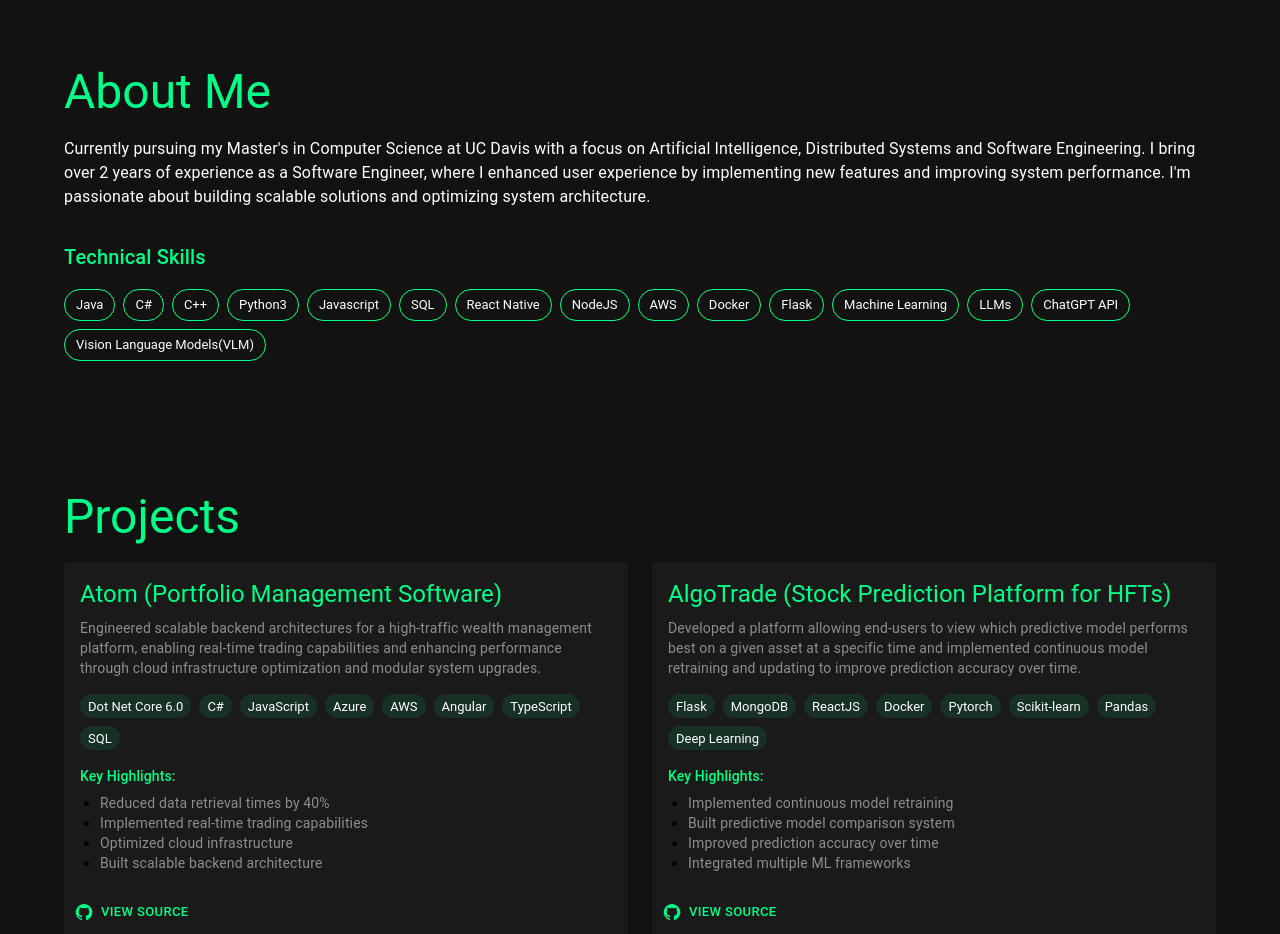
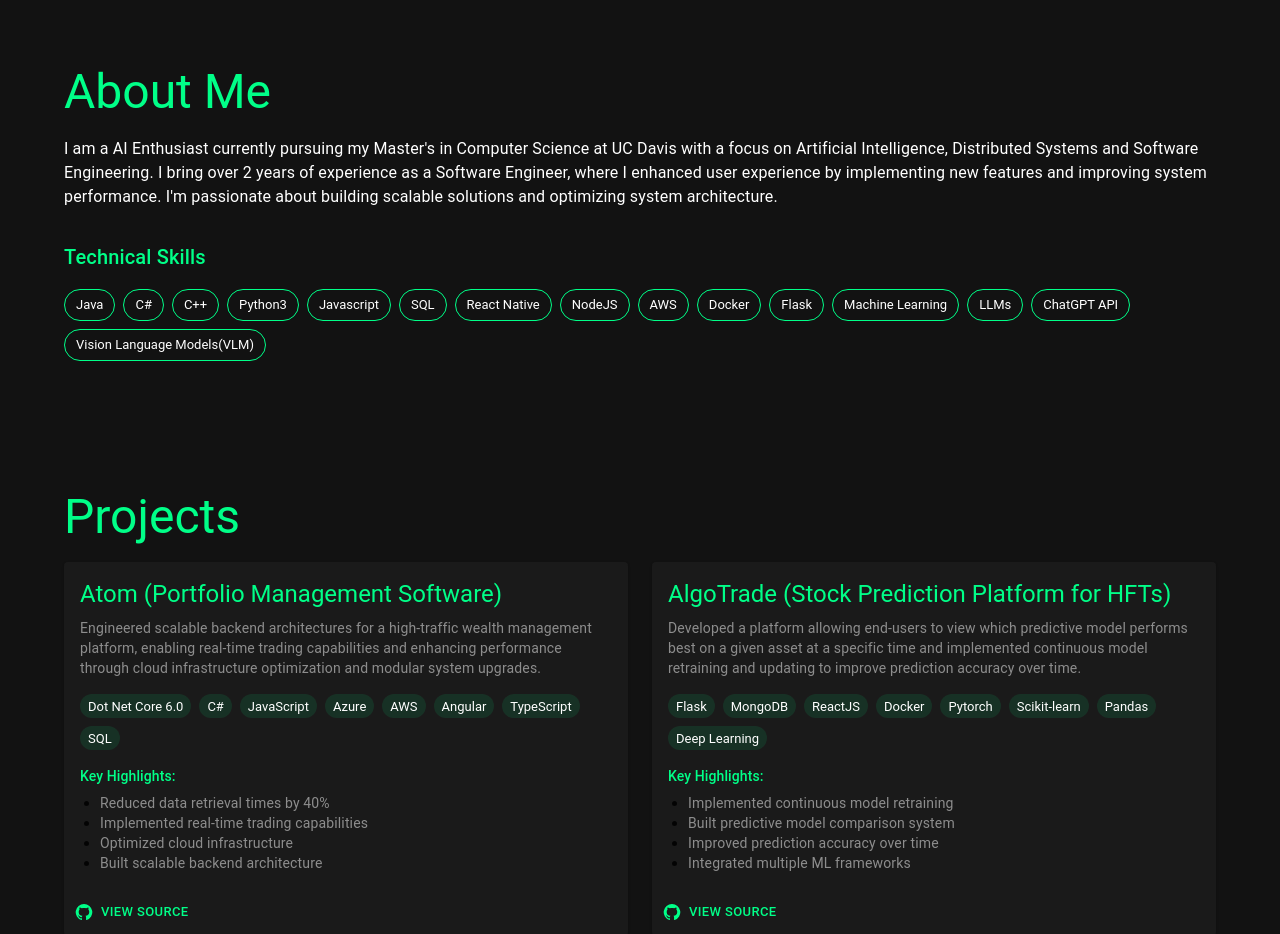
Before and after one commit to devangb3/dev-portfolio, a React (Create React App) app: page / in a window 1280 px wide. Shown: the part 800-1734 px from the top of the page. Built offline with nearby package versions, Linux system fonts and the light colour scheme.

Commit message:
fix opening line

```diff
--- a/src/App.js
+++ b/src/App.js
@@ -316,7 +316,7 @@ function App() {
           <Container>
           <Typography variant="h3" gutterBottom sx={{ color: '#00ff88' }}>About Me</Typography>
           <Typography variant="body1" paragraph sx={{ color: 'white' }}>
-            Currently pursuing my Master's in Computer Science at UC Davis with a focus on Artificial Intelligence, Distributed Systems
+            I am a AI Enthusiast currently pursuing my Master's in Computer Science at UC Davis with a focus on Artificial Intelligence, Distributed Systems
             and Software Engineering. I bring over 2 years of experience as a Software Engineer,
             where I enhanced user experience by implementing new features and improving system performance.
             I'm passionate about building scalable solutions and optimizing system architecture.
```
